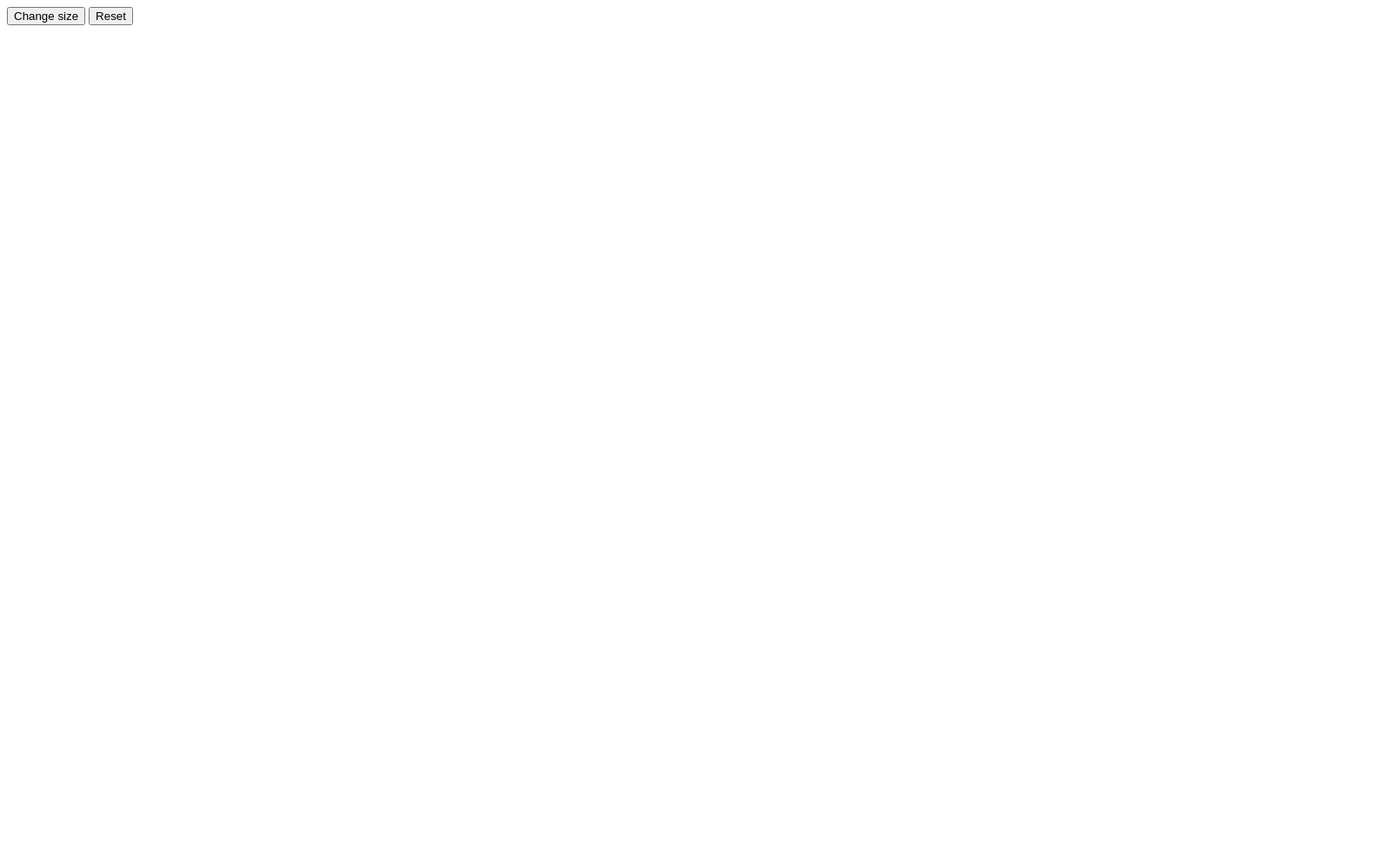
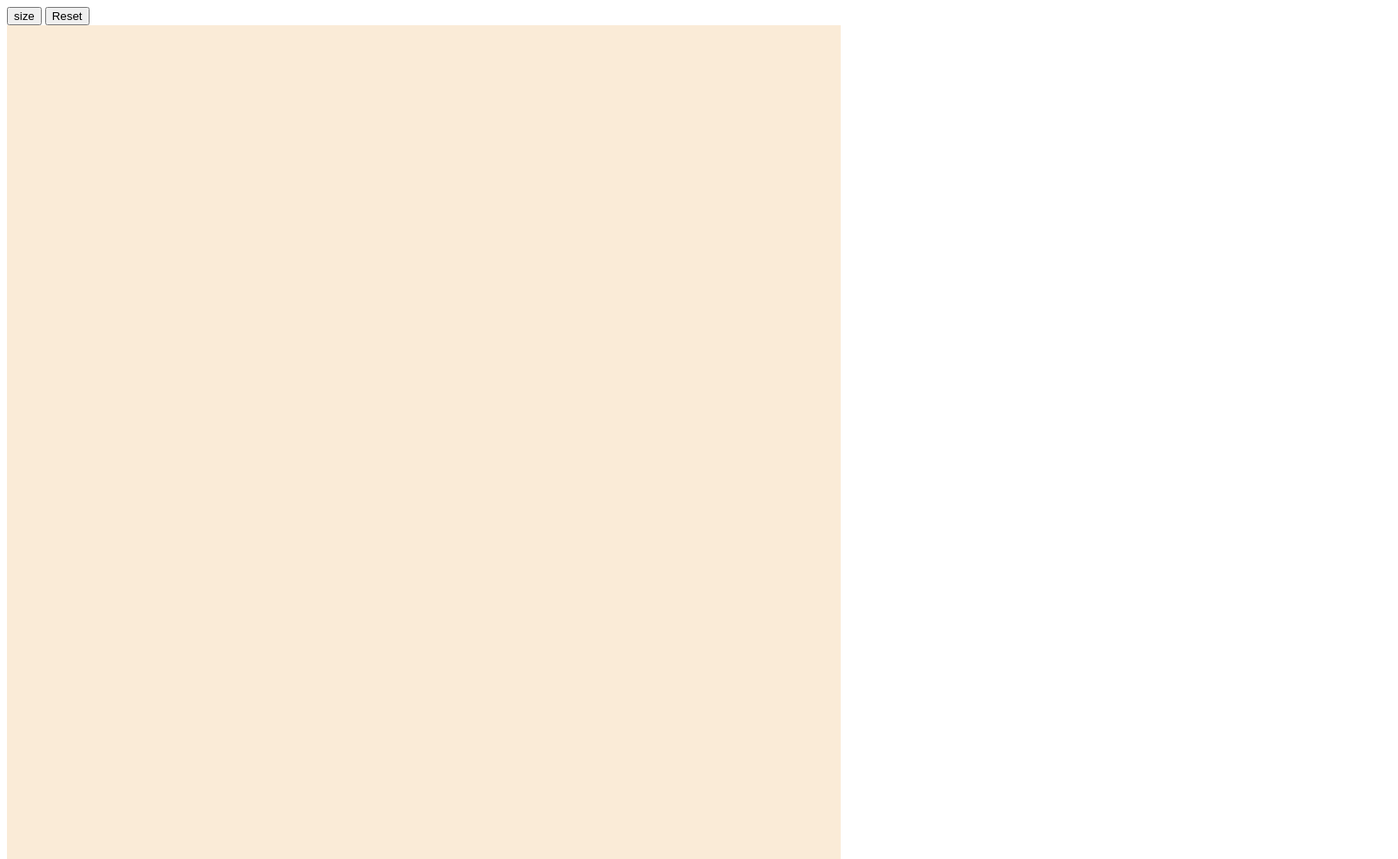
Before and after one commit to DylanRice809/etch-a-sketch, a plain HTML site: page index.html in a window 1280 px wide. Shown: the whole page at 87% size, 1608 px wide, since content can reach past the window. Before the commit the page ends 837 px from the top, so only its background shows below. Drawn offline with Linux system fonts and the light colour scheme.

Commit message:
Rewrite the grid function
the grid function now uses CSS grid rather than several nested functions,
and now works much better.

I have also implemented the elements scaling to the grid size feature.

```diff
--- a/index.html
+++ b/index.html
@@ -10,10 +10,11 @@
 </head>
 <body>
     <div class="input">
-        <button class="size">Change size</button>
+        <button class="size">size</button>
         <button class="reset">Reset</button>
     </div>
     <div id="grid">
+
     </div>
 </body>
 </html>
--- a/script.js
+++ b/script.js
@@ -1,31 +1,30 @@
+// sets number of elements in the grid
+let canvasSize = 100
+
+// sets the size of the individual elements
+let elementSize = 960/canvasSize;
+
+// defines the grid and sets its size using the above parameters
 const grid = document.querySelector("#grid");
+grid.style.gridTemplateColumns = `repeat(${canvasSize}, ${elementSize}px)`;
 
-function createNewDiv (row) {
+// created a new div and adds it to the grid when called
+function createNewDiv () {
     let gridPiece = document.createElement("div");
     gridPiece.classList.add("gridPiece");
-    row.appendChild(gridPiece);
+    gridPiece.addEventListener("mouseover", () => {
+        gridPiece.classList.add("hovered");
+    })
+    gridPiece.style.width = `${elementSize}px`;
+    gridPiece.style.height = `${elementSize}px`;
+    grid.appendChild(gridPiece);
 }
 
-function createNewRow () {
-    let gridRow = document.createElement("div");
-    gridRow.classList.add("gridRow");
-    for (let i = 0; i < 32; i++) {
-        createNewDiv(gridRow);
-    }
-    grid.appendChild(gridRow);
-}
-
+// creates the grid
 function createGrid () {
-    for (let i = 0; i < 16; i++) {
-        createNewRow();
+    for (let i = 0; i < (canvasSize**2); i++) {
+        createNewDiv();
     }
 }
 
 createGrid();
-
-const boxes = document.getElementsByClassName("gridPiece");
-for (const div of boxes) {
-    div.addEventListener("mouseover", () => {
-        div.classList.add("hovered")
-    })
-}
--- a/style.css
+++ b/style.css
@@ -1,20 +1,9 @@
-body {
-    height: 100%;
-}
-
 #grid {
-    display: flex;
-    flex-direction: column;
-    justify-content: space-between;
+    display: grid;
 }
 
 .gridPiece {
-    min-height: 50px;
-    min-width: 50px;
-}
-
-.gridRow {
-    display: flex;
+    background-color: antiquewhite;
 }
 
 .hovered {
```
